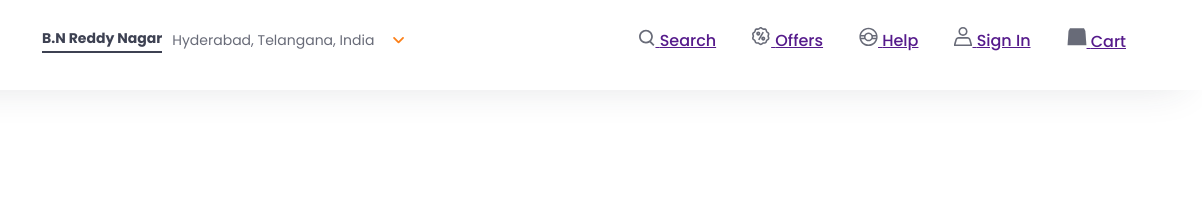
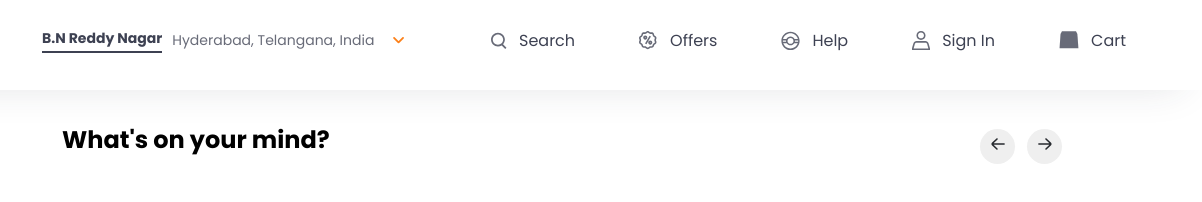
Before and after one commit to somnath9211/50days-Projects, a plain HTML site: page Day6_Swiggy_App/index.html in a window 1280 px wide. Shown: the full height of the page, 78-1280 px from the left. Drawn offline with Linux system fonts and the light colour scheme.

Commit message:
Start first carousel

```diff
--- a/Day6_Swiggy_App/index.html
+++ b/Day6_Swiggy_App/index.html
@@ -160,7 +160,49 @@
       </header>
 
       <!-- Content Section  -->
-      <main></main>
+      <main>
+        <section class="first-carousel">
+          <div class="item-bar">
+            <h2 title="">What's on your mind?</h2>
+            <div class="arrow">
+              <button>
+                <svg
+                  width="17"
+                  height="17"
+                  viewBox="0 0 17 17"
+                  fill="none"
+                  aria-hidden="true"
+                  strokeColor="rgba(2, 6, 12, 0.92)"
+                  fillColor="rgba(2, 6, 12, 0.92)"
+                >
+                  <path
+                    d="M7.46869 3.43394C7.79171 3.13249 8.29794 3.14998 8.59939 3.473C8.90083 3.79602 8.88334 4.30225 8.56033 4.60369L5.0839 7.84795C4.94511 7.97748 4.82252 8.0921 4.71414 8.19502L15.0937 8.19502C15.5355 8.19502 15.8937 8.5532 15.8937 8.99502C15.8937 9.43685 15.5355 9.79502 15.0937 9.79502L4.6665 9.79502C4.78625 9.90939 4.92436 10.0386 5.08389 10.1875L8.51791 13.3922C8.84092 13.6937 8.8584 14.1999 8.55695 14.5229C8.2555 14.8459 7.74927 14.8634 7.42626 14.5619L3.95463 11.3221C3.54648 10.9413 3.18179 10.601 2.92647 10.2871C2.64873 9.94573 2.41671 9.53755 2.41672 9.01769C2.41672 8.49783 2.64874 8.08965 2.92648 7.74824C3.18181 7.43439 3.54649 7.09412 3.95465 6.7133L7.46869 3.43394Z"
+                    fill="rgba(2, 6, 12, 0.92)"
+                    fill-opacity="0.92"
+                  ></path>
+                </svg>
+              </button>
+              <button>
+                <svg
+                  width="17"
+                  height="17"
+                  viewBox="0 0 17 17"
+                  fill="none"
+                  aria-hidden="true"
+                  strokeColor="rgba(2, 6, 12, 0.92)"
+                  fillColor="rgba(2, 6, 12, 0.92)"
+                >
+                  <path
+                    d="M10.5164 3.43418C10.1934 3.13273 9.68714 3.15022 9.3857 3.47324C9.08425 3.79626 9.10174 4.30249 9.42476 4.60394L12.9012 7.84819C13.04 7.97772 13.1626 8.09234 13.2709 8.19527L2.89142 8.19527C2.44959 8.19527 2.09142 8.55344 2.09142 8.99527C2.09142 9.4371 2.44959 9.79527 2.89142 9.79527L13.3186 9.79527C13.1988 9.90964 13.0607 10.0388 12.9012 10.1877L9.46718 13.3924C9.14416 13.6939 9.12668 14.2001 9.42813 14.5231C9.72958 14.8462 10.2358 14.8636 10.5588 14.5622L14.0304 11.3224C14.4386 10.9415 14.8033 10.6012 15.0586 10.2874C15.3364 9.94598 15.5684 9.5378 15.5684 9.01793C15.5684 8.49807 15.3363 8.08989 15.0586 7.74849C14.8033 7.43463 14.4386 7.09437 14.0304 6.71354L10.5164 3.43418Z"
+                    fill="rgba(2, 6, 12, 0.92)"
+                    fill-opacity="0.92"
+                  ></path>
+                </svg>
+              </button>
+            </div>
+          </div>
+        </section>
+      </main>
 
       <!-- Footer Section  -->
       <footer></footer>
--- a/Day6_Swiggy_App/style.css
+++ b/Day6_Swiggy_App/style.css
@@ -88,4 +88,55 @@
 }
 
 .items .nav-items {
+  display: flex;
+  align-items: center;
+  padding-left: 28px;
+  position: relative;
+  cursor: pointer;
 }
+.items .nav-items a {
+  display: flex;
+  align-items: center;
+  text-decoration: none;
+  color: #3d4152;
+  font-size: 16px;
+  font-weight: 400;
+  gap: 12px;
+}
+.items .nav-items a:hover {
+  color: #fc8019;
+}
+
+/* main Content Start  */
+
+.first-carousel {
+  display: block;
+  max-width: 1000px;
+  min-height: 1000px;
+  position: relative;
+  margin: 0 auto;
+  padding-top: 42px;
+  top: 80px;
+  background: #fff;
+  /* left: 31px; */
+}
+.first-carousel .item-bar {
+  display: flex;
+  align-items: center;
+  justify-content: space-between;
+  width: 17;
+  height: 17;
+}
+.first-carousel .item-bar .arrow {
+  display: flex;
+  gap: 12px;
+  height: 22px;
+  color: #686b78;
+  /* border-radius: 50%; */
+}
+.first-carousel .item-bar .arrow button {
+  border-radius: 50%;
+  border: none;
+  width: 35px;
+  height: 35px;
+}
```
